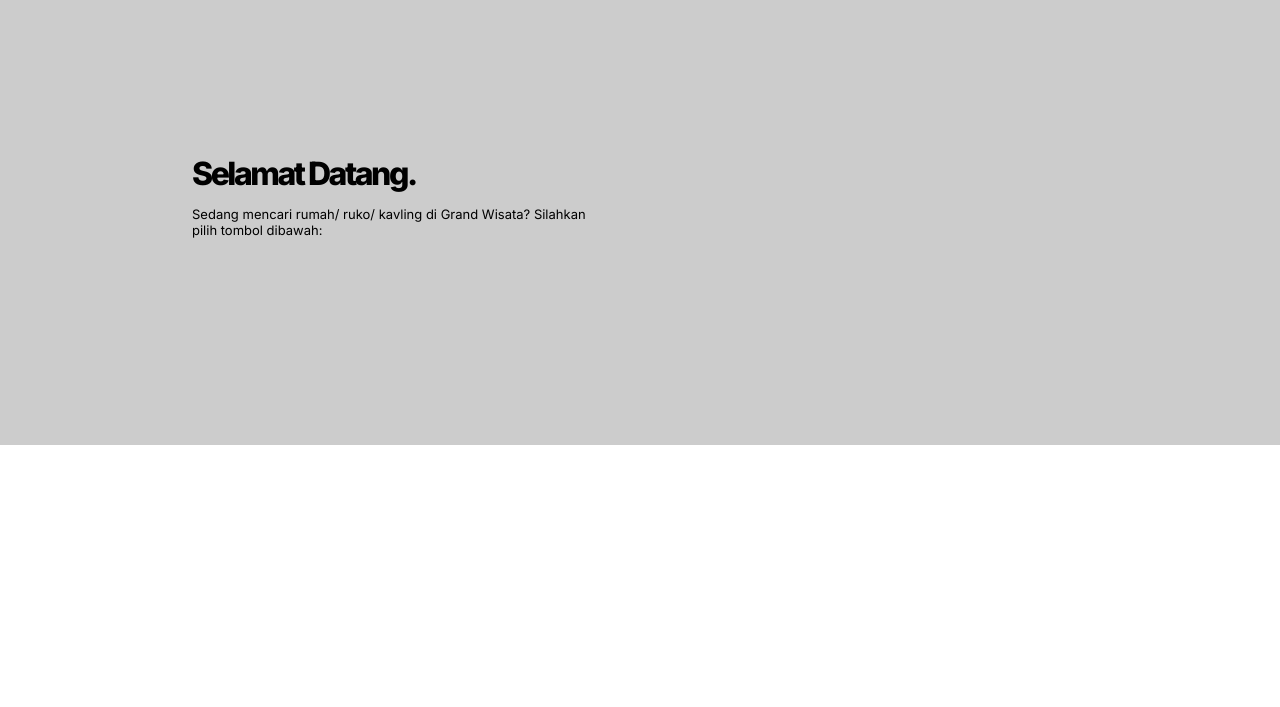
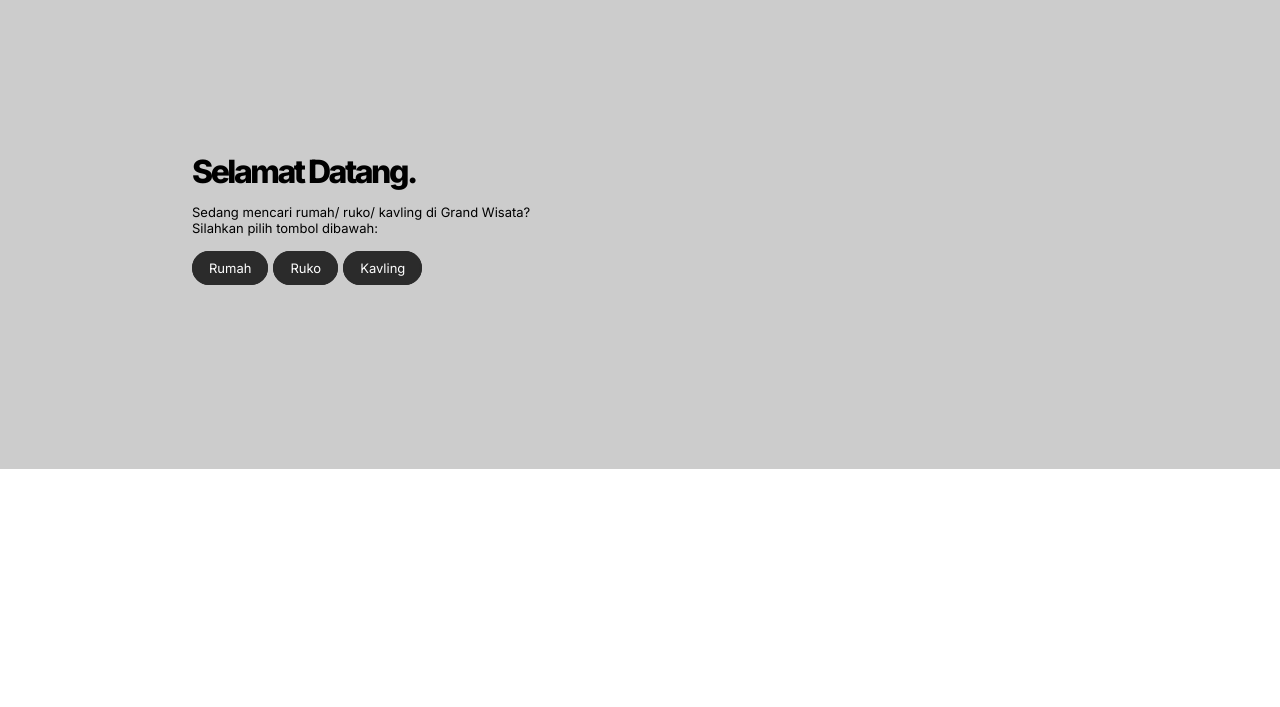
Before and after one commit to Dinno-DEV/properti-bekasi, a plain HTML site: page index.html in a window 1280 px wide. Shown: the part 93-800 px from the top of the page. Drawn offline with Linux system fonts and the light colour scheme.

Commit message:
Buttons and button effects

```diff
--- /dev/null
+++ b/CSS Folder/buttons.css
@@ -0,0 +1,24 @@
+.button-sub{
+    background-color: hsl(0,0%,17%);
+    text-decoration: none;
+    font-family: Inter, system-ui, -apple-system, BlinkMacSystemFont, 'Segoe UI', Roboto, Oxygen, Ubuntu, Cantarell, 'Open Sans', 'Helvetica Neue', sans-serif;
+    color: white;
+    padding: 7px 15px;
+    margin-right: 5px;
+    border: 2px solid hsl(0,0%,17%);
+    border-radius: 50px;
+    transition: background-color 0.2s, color 0.2s, border 0.2s;
+}
+.button-sub:hover{
+    background-color: hsl(53, 100%, 54%);
+    border: 2px solid hsl(53, 100%, 40%);
+    color: hsl(0,0%,17%);
+}
+.button-sub-container{
+    display: inline-block;
+    transform: scale(1);
+    transition: transform 0.1s;
+}
+.button-sub-container:active{
+    transform: scale(0.95);
+}
--- a/CSS Folder/color.css
+++ b/CSS Folder/color.css
@@ -1,4 +1,7 @@
 /*Background Colors*/
+.bg-main-2{
+    background-color: hsl(0, 0%, 80%);
+}
 .bg-sub{
     background-color: hsl(0,0%,17%);
 }
--- a/CSS Folder/main.css
+++ b/CSS Folder/main.css
@@ -31,17 +31,18 @@
 }
 
 .opening-section{
-    display: flex;
-    flex-direction: column;
-    justify-content: center;
-    height: 485px;
-    background: hsl(0,0%,80%);
+    box-sizing: border-box;
+    padding: 15%;
 }
 .opening-section h1, .opening-section p{
-    margin: 0 15% 13px;
+    margin-bottom: 13px;
 }
 .opening-section p{
-    max-width: 400px;
+    max-width: 350px;
+}
+.opening-section div{
+    width: fit-content;
+    margin-top: 23px;
 }
 
 .section{
@@ -55,7 +56,13 @@
     header img{
         display: none;
     }
+    .opening-section{
+        padding: 50% 15%;
+    }
     .opening-section h1, .opening-section p{
         text-align: center;
     }
+    .opening-section div{
+        margin: 23px auto;
+    }
 }
--- a/index.html
+++ b/index.html
@@ -7,6 +7,7 @@
     <link rel="stylesheet" href="CSS Folder/main.css">
     <link rel="stylesheet" href="CSS Folder/color.css">
     <link rel="stylesheet" href="CSS Folder/font-size.css">
+    <link rel="stylesheet" href="CSS Folder/buttons.css">
     <meta charset="UTF-8">
     <meta http-equiv="X-UA-Compatible" content="IE=edge">
     <meta name="viewport" content="width=device-width, initial-scale=1.0">
@@ -18,9 +19,18 @@
         <h1 class="font-sub">ACHANDRA.</h1>
     </header>
     <main>
-        <section class="opening-section">
+        <section class="opening-section bg-main-2">
             <h1 class="xx-large">Selamat Datang.</h1>
             <p class="small">Sedang mencari rumah/ ruko/ kavling di Grand Wisata? Silahkan pilih tombol dibawah:</p>
+            <div>
+                <span class="button-sub-container"><a href="#rumah" class="button-sub small">Rumah
+
+                </a></span><span class="button-sub-container"><a href="#ruko" class="button-sub small">Ruko
+
+                </a></span><span class="button-sub-container"><a href="#kavling" class="button-sub small">Kavling
+
+                </a></span>
+            </div>
         </section>
         <section class="section"></section>
         <section class="section"></section>
```
Also changed, not shown: 1 other file.
